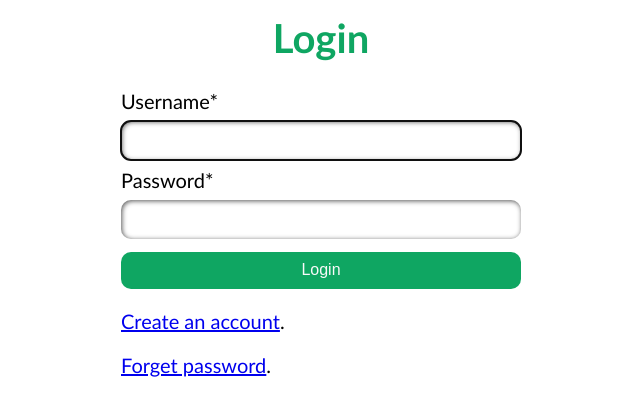
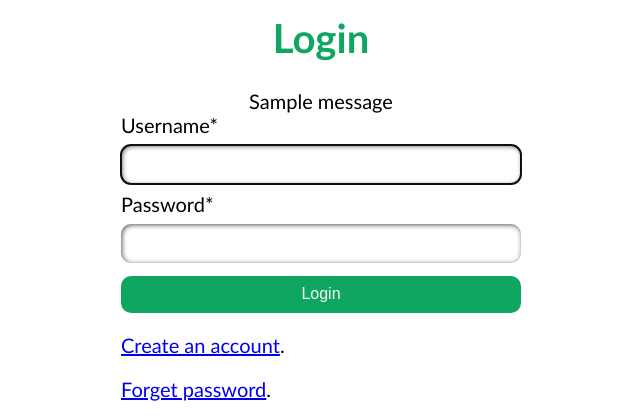
Before and after one commit to shahleon/smart-todo, a Django app: page /login in a window 1280 px wide. Shown: the part 56-476 px from the top of the page, without its empty margins (319-959 px from the left). Run offline with Django 3.2, Linux system fonts and the light colour scheme; tables that the repository leaves empty hold one stand-in row (values such as "Sample post"); one stand-in notice (Sample message) is shown; some libraries are stand-ins or nearby versions.

Commit message:
Update login.html

```diff
--- a/todo/templates/todo/login.html
+++ b/todo/templates/todo/login.html
@@ -106,6 +106,10 @@
 	<div class="main">
 		<h1>Login</h1>
 
+	    	{% for message in messages %}
+			<div style="text-align: center;" class='alert alert-{{message.tags}}'>{{ message }}</div>
+	    	{% endfor %}
+
 		{% block content %}
 
 		{% load crispy_forms_tags %}
```
